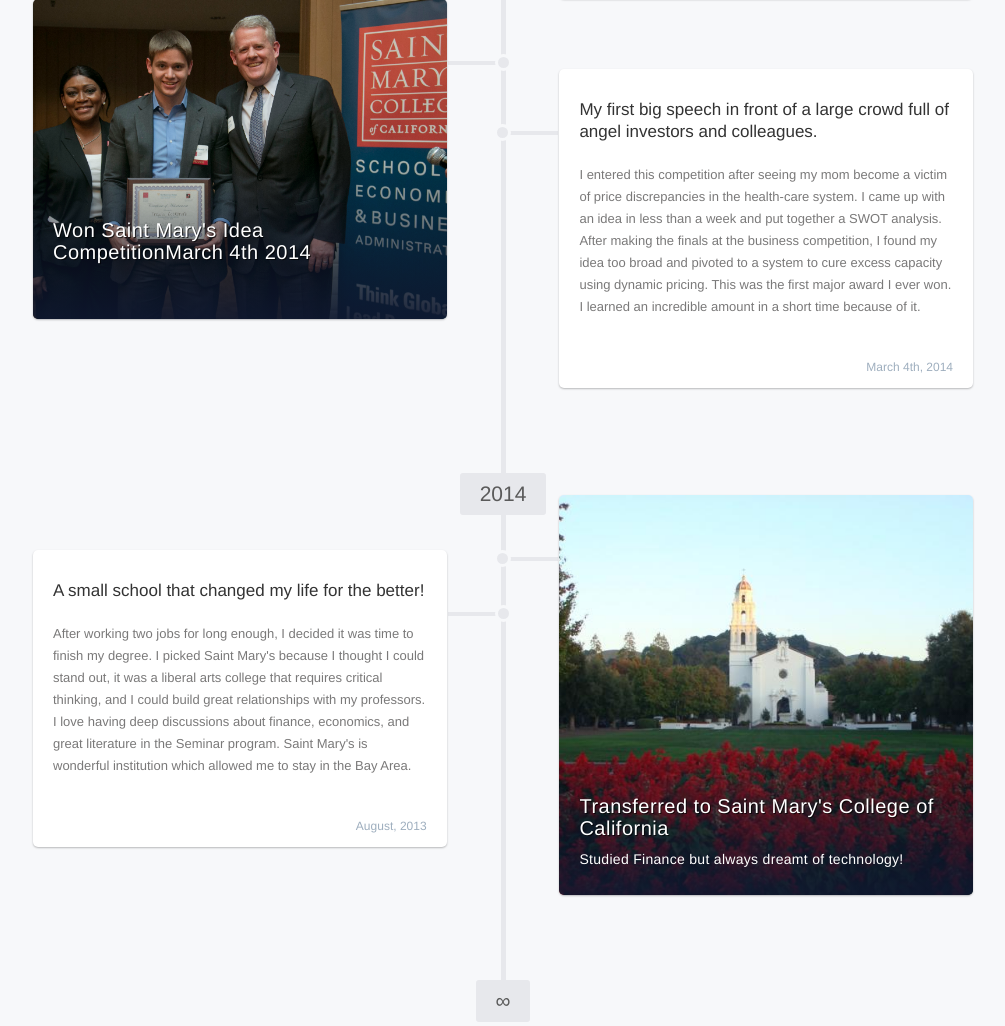
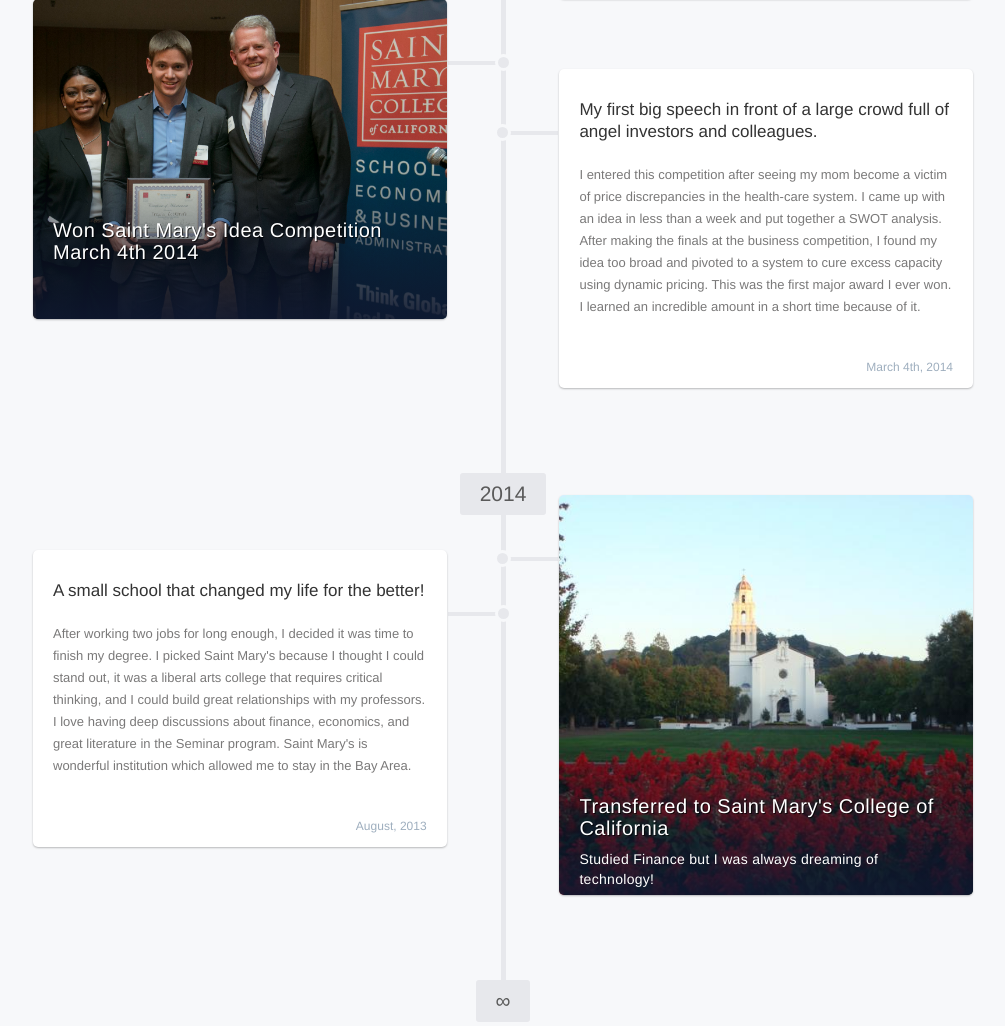
Before and after one commit to travis6888/final_portfolio, a Django app: page /about/ in a window 1280 px wide. Shown: the part 1113-2139 px from the top of the page, without its empty margins (137-1142 px from the left). Run offline with Django 3.2, Linux system fonts and the light colour scheme; some libraries are stand-ins or nearby versions.

Commit message:
fixed minor issues, figured out heroku problem finally

```diff
--- a/portfolio_main/templates/about.html
+++ b/portfolio_main/templates/about.html
@@ -109,7 +109,7 @@
 				<div class="marker"></div>
 				<div class="entry smallish buscomp" >
 					<div class="intro">
-						<h4>Won Saint Mary's Idea CompetitionMarch 4th 2014</h4>
+						<h4>Won Saint Mary's Idea Competition March 4th 2014</h4>
 						<p>
 
 							<br />
@@ -152,7 +152,7 @@
 					<div class="intro">
 						<h4>Transferred to Saint Mary's College of California</h4>
 						<p>
-							Studied Finance but always dreamt of technology!
+							Studied Finance but I was always dreaming of technology!
 							<br />
 						</p>
 					</div>
--- a/portfolio_main/templates/index.html
+++ b/portfolio_main/templates/index.html
@@ -79,7 +79,7 @@
     <div class="container">
         <div class="row header">
             <div class="col-md-12">
-                <h2>Optimization Analyst, data nerd, entrepreneur, and junior web developer!</h2>
+                <h2>Optimization Analyst, Data Nerd, Entrepreneur, and Junior Web Developer!</h2>
 
                 <p>Yep, it sounds like a lot, but I love them all!</p>
             </div>
```
